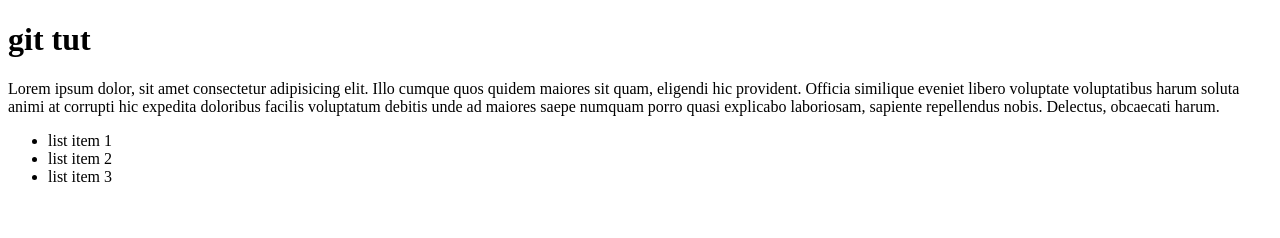
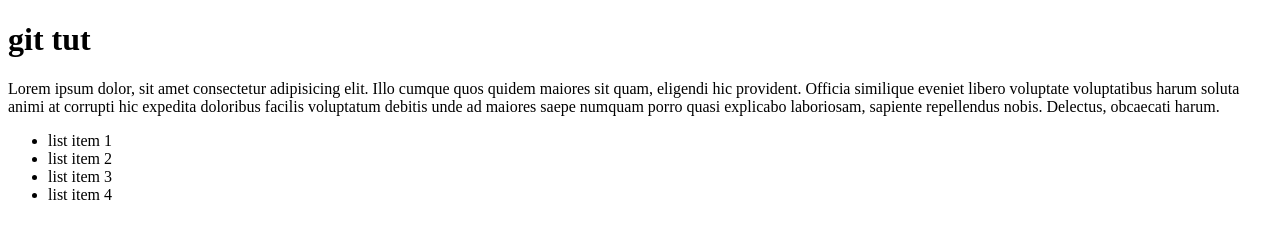
Before and after one commit to scottlothbrok/git-tutorial, a plain HTML site: page index.html in a window 1280 px wide. Drawn offline with Linux system fonts and the light colour scheme.

Commit message:
added list item

```diff
--- a/index.html
+++ b/index.html
@@ -21,6 +21,7 @@
       <li>list item 1</li>
       <li>list item 2</li>
       <li>list item 3</li>
+      <li>list item 4</li>
     </ul>
   </body>
 </html>
```
